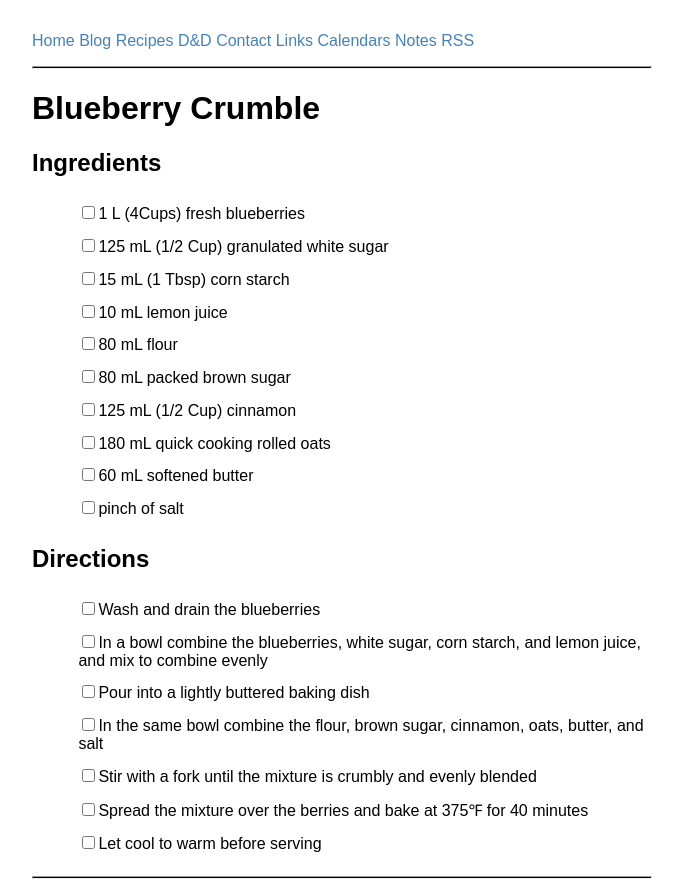
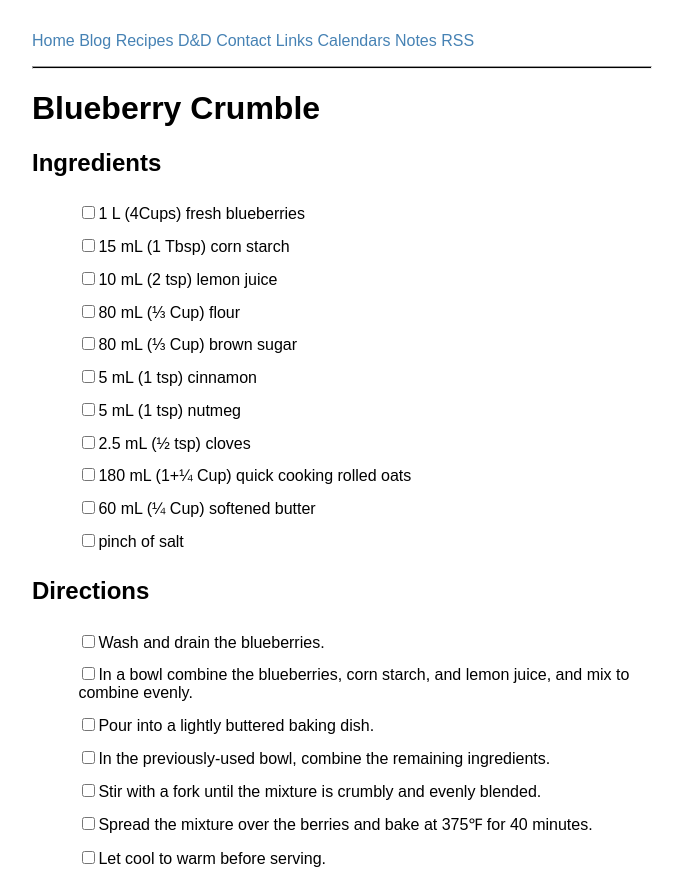
Before and after one commit to jacobpledger/website, a Jekyll site: the page built from collections/_recipes/blueberry-crumble.md, in a window 1280 px wide, cut to the strip 0-883 px from the top of the page. Shown: the whole strip, without its empty margins (298-981 px from the left). Built offline with Jekyll 4.4.1, drawn with Linux system fonts in a browser that asks for light colours.

Commit message:
Updated crumble recipe

```diff
--- a/collections/_recipes/blueberry-crumble.md
+++ b/collections/_recipes/blueberry-crumble.md
@@ -8,14 +8,15 @@ layout: default
 <h2>Ingredients</h2>
     <ul class="ingredient-list">
         <li><label><input type="checkbox">1 L (4Cups) fresh blueberries</label></li>
-        <li><label><input type="checkbox">125 mL (1/2 Cup) granulated white sugar</label></li>
         <li><label><input type="checkbox">15 mL (1 Tbsp) corn starch</label></li>
-        <li><label><input type="checkbox">10 mL lemon juice</label></li>
-        <li><label><input type="checkbox">80 mL flour</label></li>
-        <li><label><input type="checkbox">80 mL packed brown sugar</label></li>
-        <li><label><input type="checkbox">125 mL (1/2 Cup) cinnamon</label></li>
-        <li><label><input type="checkbox">180 mL quick cooking rolled oats</label></li>
-        <li><label><input type="checkbox">60 mL softened butter</label></li>
+        <li><label><input type="checkbox">10 mL (2 tsp) lemon juice</label></li>
+        <li><label><input type="checkbox">80 mL (⅓ Cup) flour</label></li>
+        <li><label><input type="checkbox">80 mL (⅓ Cup) brown sugar</label></li>
+        <li><label><input type="checkbox">5 mL (1 tsp) cinnamon</label></li>
+        <li><label><input type="checkbox">5 mL (1 tsp) nutmeg</label></li>
+        <li><label><input type="checkbox">2.5 mL (½ tsp) cloves</label></li>
+        <li><label><input type="checkbox">180 mL (1+¼ Cup) quick cooking rolled oats</label></li>
+        <li><label><input type="checkbox">60 mL (¼ Cup) softened butter</label></li>
         <li><label><input type="checkbox">pinch of salt</label></li>
     </ul>
 </div>
@@ -23,12 +24,12 @@ layout: default
 <div class="directions">
 <h2>Directions</h2>
     <ul class="direction-list">
-        <li><label><input type="checkbox">Wash and drain the blueberries</label></li>
-        <li><label><input type="checkbox">In a bowl combine the blueberries, white sugar, corn starch, and lemon juice, and mix to combine evenly</label></li>
-        <li><label><input type="checkbox">Pour into a lightly buttered baking dish</label></li>
-        <li><label><input type="checkbox">In the same bowl combine the flour, brown sugar, cinnamon, oats, butter, and salt</label></li>
-        <li><label><input type="checkbox">Stir with a fork until the mixture is crumbly and evenly blended</label></li>
-        <li><label><input type="checkbox">Spread the mixture over the berries and bake at 375℉ for 40 minutes</label></li>
-        <li><label><input type="checkbox">Let cool to warm before serving</label></li>
+        <li><label><input type="checkbox">Wash and drain the blueberries.</label></li>
+        <li><label><input type="checkbox">In a bowl combine the blueberries, corn starch, and lemon juice, and mix to combine evenly.</label></li>
+        <li><label><input type="checkbox">Pour into a lightly buttered baking dish.</label></li>
+        <li><label><input type="checkbox">In the previously-used bowl, combine the remaining ingredients.</label></li>
+        <li><label><input type="checkbox">Stir with a fork until the mixture is crumbly and evenly blended.</label></li>
+        <li><label><input type="checkbox">Spread the mixture over the berries and bake at 375℉ for 40 minutes.</label></li>
+        <li><label><input type="checkbox">Let cool to warm before serving.</label></li>
     </ul>
 </div>
```
